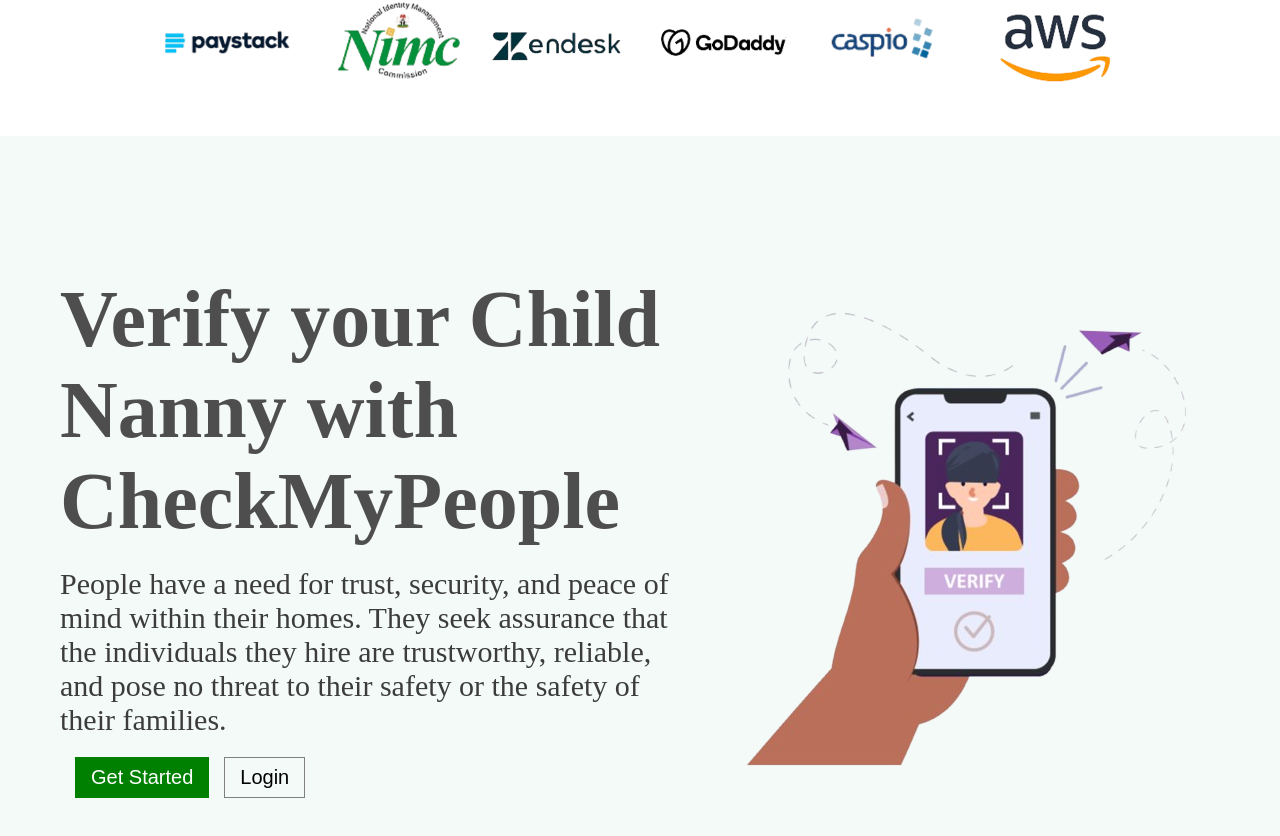
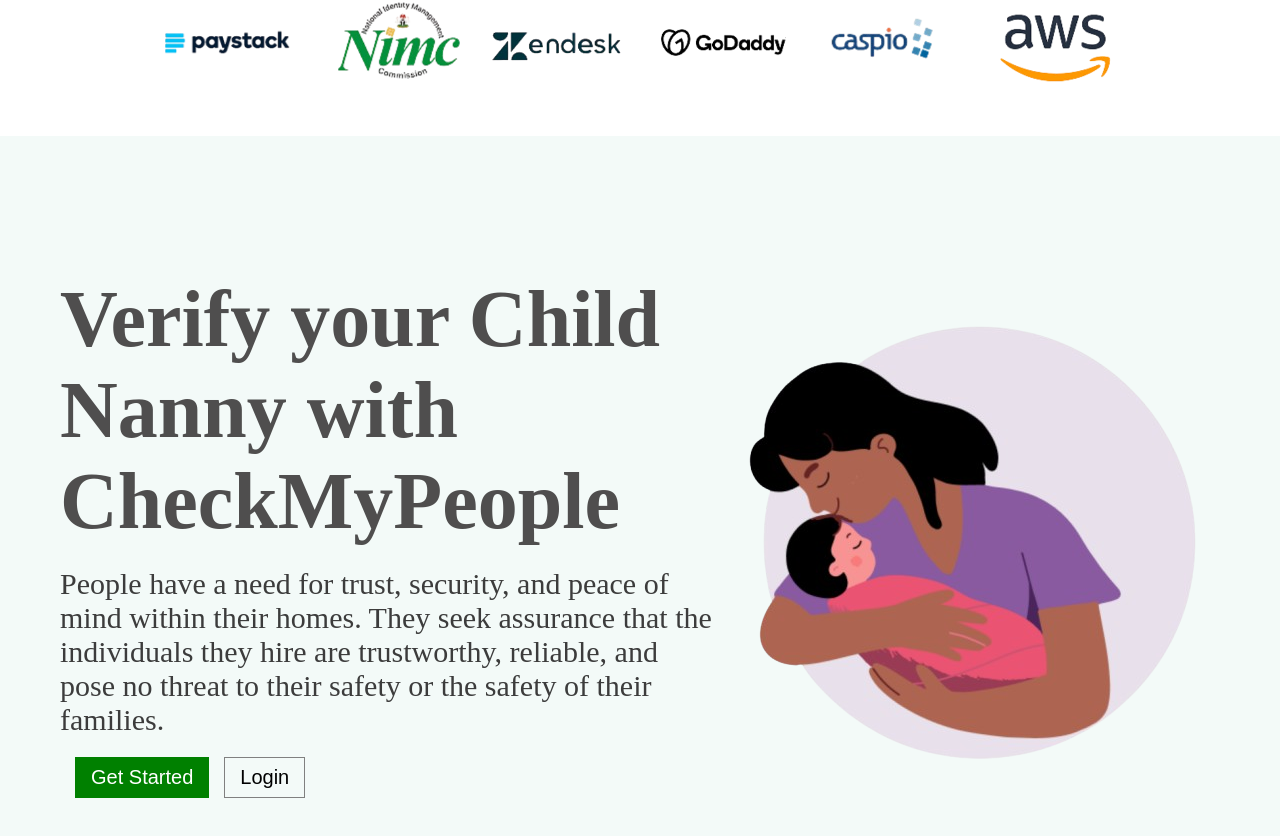
Before and after one commit to janeAnezi/check_my_people, a React (Vite) app: page / in a window 1280 px wide. Shown: the part 1517-2353 px from the top of the page. Built offline with nearby package versions, Linux system fonts and the light colour scheme.

Commit message:
Add nanny content

```diff
--- a/src/App.jsx
+++ b/src/App.jsx
@@ -2,6 +2,8 @@
 import './App.css'
 import Home from './Components/Home'
 import Platform from './Components/Platform'
+import homeImage from '../src/assets/home.png'
+import nannyImg from '../src/assets/nanny.png'
 
 function App() {
 
@@ -9,9 +11,9 @@
   return (
     <>
       <NavBar />
-      <Home heading='Confirming your staff identity and credibility' par='An all in one platform to help you verify & confirm that employees are who they say they are.' btnOne='Get Started' btnTwo='Login' />
+      <Home heading='Confirming your staff identity and credibility' par='An all in one platform to help you verify & confirm that employees are who they say they are.' imgScr={homeImage} btnOne='Get Started' btnTwo='Login' />
       <Platform />
-      <Home heading='Verify your Child Nanny with CheckMyPeople' par='People have a need for trust, security, and peace of mind within their homes. They seek assurance that the individuals they hire are trustworthy, reliable, and pose no threat to their safety or the safety of their families.' btnOne='Get Started' btnTwo='Login'/>
+      <Home heading='Verify your Child Nanny with CheckMyPeople' par='People have a need for trust, security, and peace of mind within their homes. They seek assurance that the individuals they hire are trustworthy, reliable, and pose no threat to their safety or the safety of their families.' imgScr={nannyImg} btnOne='Get Started' btnTwo='Login'/>
     </>
   )
 }
--- a/src/Components/Home.jsx
+++ b/src/Components/Home.jsx
@@ -1,6 +1,6 @@
-import homeImage from '../assets/home.png'
 
-export default function Home({heading, par, btnOne, btnTwo}) {
+
+export default function Home({heading, par, btnOne, btnTwo, imgScr}) {
   return (
     <div className='home'>
         <div className='left'>
@@ -11,7 +11,7 @@
                 <button className='login-btn'>{btnTwo}</button>
             </div>
         </div>
-        <div><img src={homeImage} alt="a hand with directional arrow" /></div>
+        <div><img src={imgScr} alt="a hand with directional arrow" /></div>
     </div>
   )
 }
```
